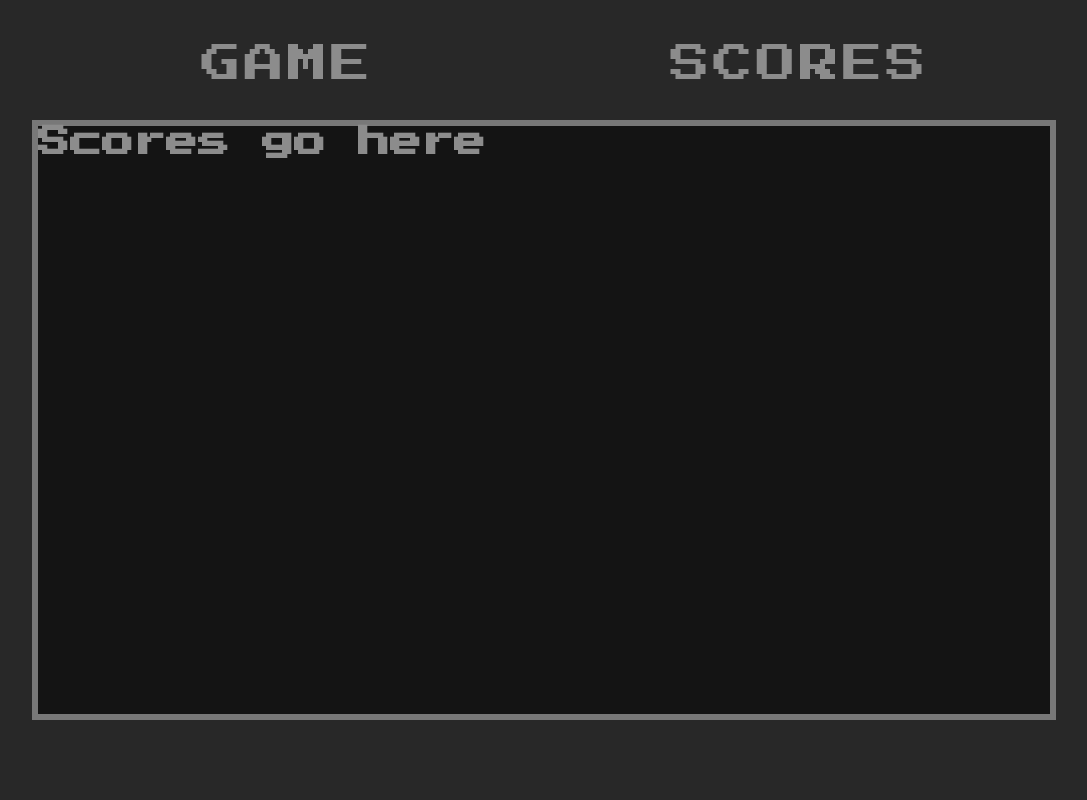
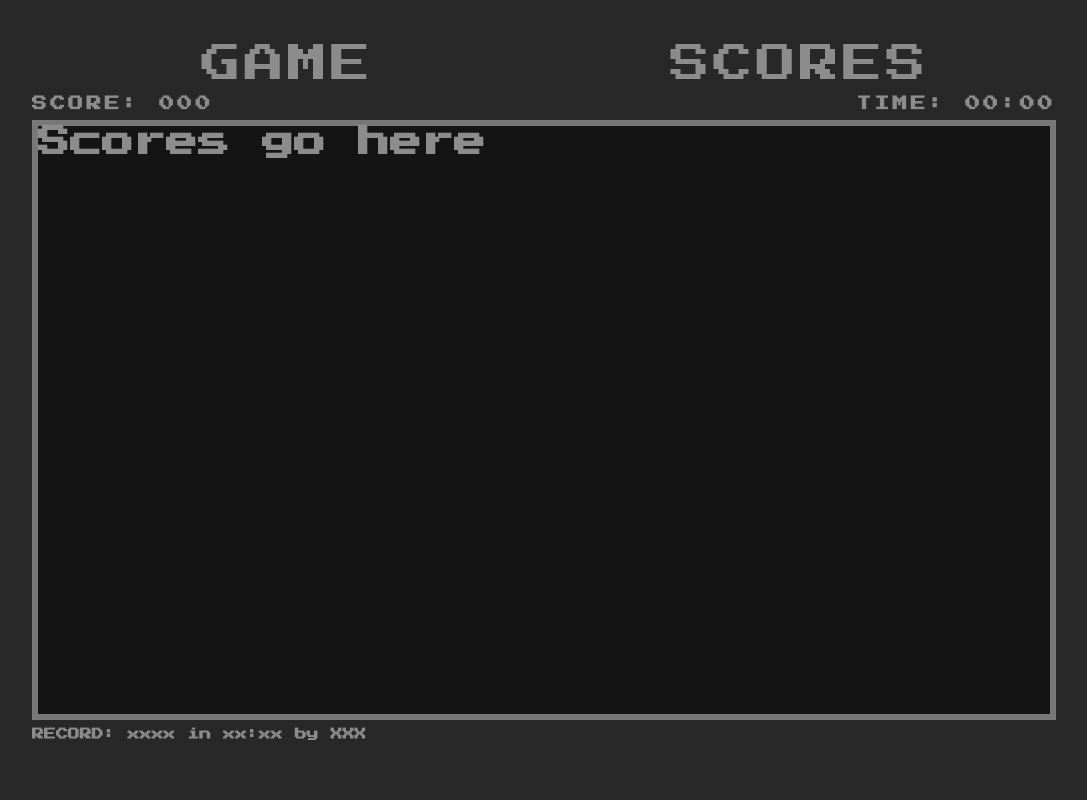
Before and after one commit to rdrlaguna/Snake, a Flask app: page /scores in a window 1280 px wide. Shown: the whole page, without its empty margins (96-1183 px from the left). Run offline with Flask 3, Linux system fonts and the light colour scheme.

Commit message:
Add placeholders for game stats

```diff
--- a/static/styles.css
+++ b/static/styles.css
@@ -34,6 +34,10 @@ body {
     color: var(--font-color);
 }
 
+ul, ol {
+    list-style: none;
+}
+
 a, a:hover {
     text-decoration: none;
     color: var(--font-color);
@@ -50,6 +54,10 @@ a, a:hover {
     justify-content: center;
     align-items: center;
 }
+/* Columns */
+.f-col {
+    flex-direction: column;
+}
 
 
 /* --------------------  H E A D E R    T A G S -------------------- */
@@ -58,21 +66,22 @@ header {
     height: 15vh;
 }
 
-nav {
-    height: 80%;
+nav,
+.stats {
     width: 80%;
     margin: 0 auto;
 }
 
+nav {
+    height: 80%;
+}
+
 .nav-list {
     height: 100%;
-
 }
 
 .nav-list > li {
-    list-style: none;
     width: 50%;
-
 }
 
 .nav-link {
@@ -86,6 +95,12 @@ nav {
     color: var(--font-hover);
 }
 
+.stats {
+    height: 20%;
+    justify-content: space-between;
+    font-size: 0.8rem;
+    letter-spacing: 0.2rem;
+}
 
 /* --------------------  M A I N    T A G S ------------------------ */
 
@@ -100,3 +115,18 @@ main {
     background-color: var(--main-background);
     border: 6px solid var(--frame-border)
 }
+
+/* --------------------  F O O T E R    T A G S -------------------- */
+
+footer {
+    padding-top: 0.5rem;
+    height: 10vh;
+    width: 100%;
+}
+
+#record {
+    margin-top: 3rem;
+    width: 80%;
+    margin: 0 auto;
+    font-size: 0.9rem;
+}
--- a/templates/layout.html
+++ b/templates/layout.html
@@ -16,12 +16,20 @@
     </head>
     <body>
         <header>
-            <nav>
+            <nav class="flex f-col">
                 <ul class="nav-list flex">
                     <li class="flex f-cntr"><a class="nav-link" href="/">GAME</a></li>
                     <li class="flex f-cntr"><a class="nav-link" href="/scores">SCORES</a></li>
                 </ul>
             </nav>
+            <ul class="stats flex">
+                <li class="">
+                    <h3>SCORE: <span>000</span></h3>
+                </li>
+                <li class="">
+                    <h3>TIME: <span>00:00</span></h3>
+                </li>
+            </ul>
         </header>
         <main class="flex f-cntr">
             <div class="frame">
@@ -30,7 +38,9 @@
             </div>
         </main>
         <footer>
-
+            <div id="record">
+                <h5>RECORD: <span>xxxx in xx:xx by XXX</span></h5>
+            </div>
         </footer>
     </body>
 </html>
```
